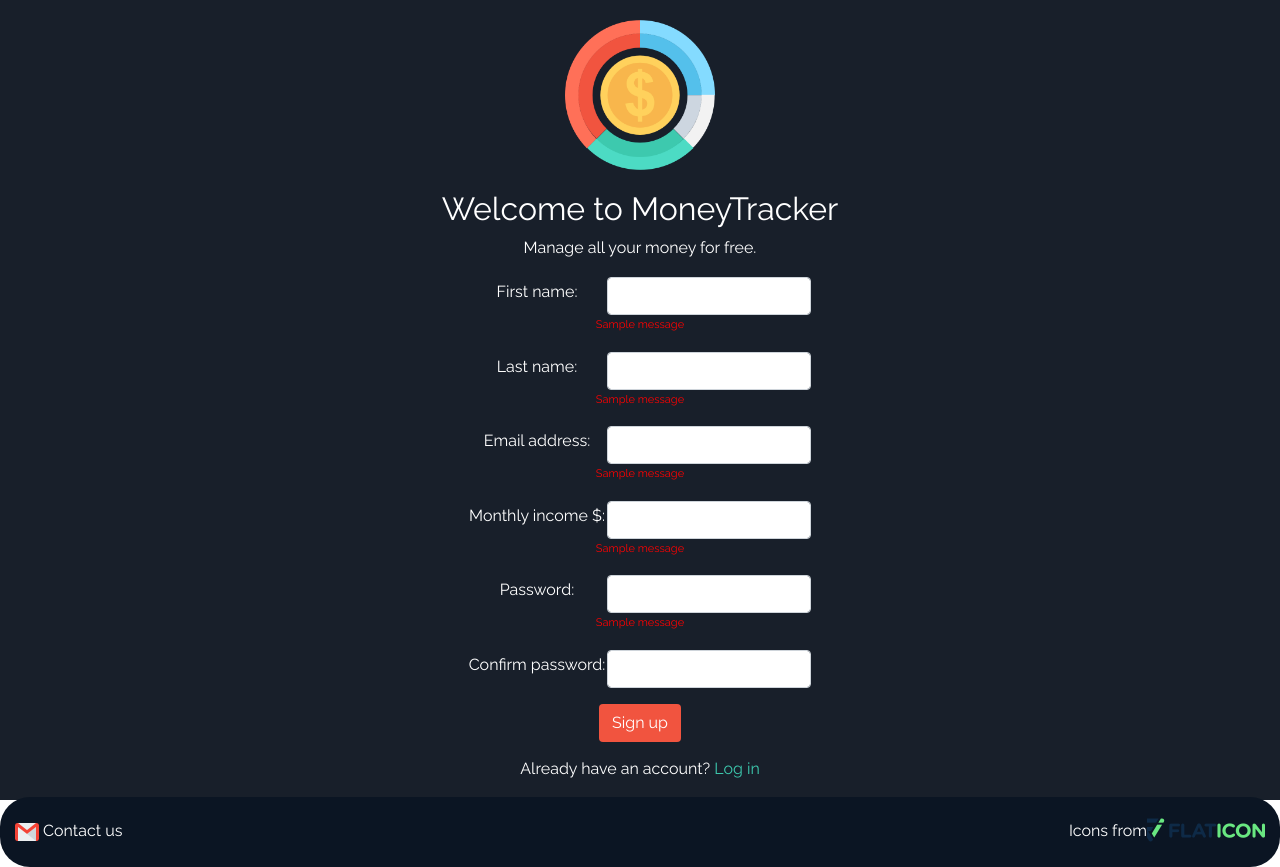
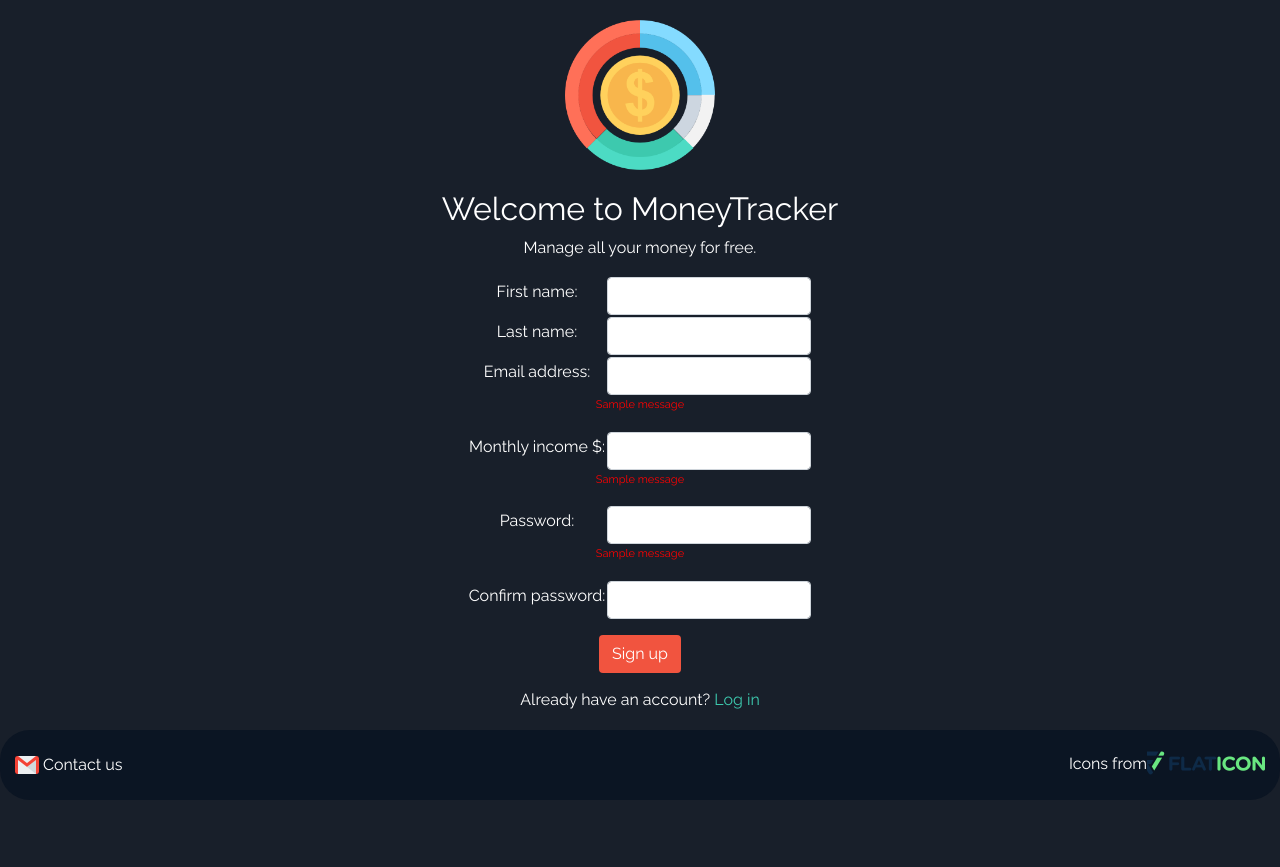
Before and after one commit to jetakasabaqi/money_tracker, a Flask app: page /register in a window 1280 px wide. After the commit the page ends 800 px from the top, so only its background shows below. Run offline with Flask 2, Linux system fonts and the light colour scheme; tables that the repository leaves empty hold one stand-in row (values such as "Sample post"); one stand-in notice (Sample message) is shown; some libraries are stand-ins or nearby versions.

Commit message:
Register user endpoint, login user endpoint. Redirect to home once logged or registered. Upgraded database

```diff
--- a/controller_functions.py
+++ b/controller_functions.py
@@ -15,12 +15,26 @@
     return render_template("index.html")
 
 def register():
-    return render_template("register.html")
+    if 'user_id' in session:
+        return render_template("home.html")
+    else:
+        return render_template("register.html")
+
 
 def login():
-    return render_template("login.html")
+    if 'user_id' in session:
+        return redirect("/home")
+    else:
+        return render_template("login.html")
+
+def home():
+    if 'user_id' in session:
+        return render_template("home.html")
+    else:
+        return redirect('/login')
 
 def on_register():
+    print(request.form)
     validation_check = User.validate_user(request.form)
 
     if not validation_check:
@@ -29,7 +43,7 @@
         if request.form:
             new_user = User.add_new_user(request.form)
             session['user_id'] = new_user.id
-        return redirect('/profile')
+        return redirect('/home')
 
 def on_login():
     validation_check = User.validate_on_login(request.form)
@@ -38,7 +52,7 @@
     else:
         result = User.query.filter_by(email=request.form.get('email')).first_or_404(description="Email doesn't exist")
         session['user_id'] = result.id
-        return redirect('/profile')
+        return redirect('/home')
 
 def logout():
     session.clear()
--- a/routes.py
+++ b/routes.py
@@ -1,10 +1,11 @@
 from flask import Flask
 from config import app
-from controller_functions import (landing_page, register, login, on_register, on_login, logout)
+from controller_functions import (landing_page, register, login, on_register, on_login, logout,home)
 
 app.add_url_rule("/", view_func=landing_page)
 app.add_url_rule("/register", view_func=register)
 app.add_url_rule("/login", view_func=login)
+app.add_url_rule('/home', view_func = home)
 app.add_url_rule("/register_user", view_func=on_register, methods=['POST'])
 app.add_url_rule("/login_user", view_func=on_login, methods=['POST'])
 app.add_url_rule("/logout", view_func=logout)
--- a/static/css/style.css
+++ b/static/css/style.css
@@ -1,6 +1,9 @@
 
 
 /*************************/
+body{
+  background: hsl(218, 28%, 13%);
+}
 .wrapper{
   height: 100vh;
   background: hsl(218, 28%, 13%);
@@ -33,7 +36,7 @@
     text-decoration: none;
     color:#3dc9ae;
   }
-  .signup-login form tr td p{
+  .errors-text{
     color: red;
     font-size: 11px;
   }
@@ -50,7 +53,11 @@
   align-items: center;
   padding: 15px;
   border-radius: 30px;
+  position: fixed;
+  bottom: 0;
+  width: 100%;
 }
+
   footer p{
     margin: 0;
   }
--- a/templates/register.html
+++ b/templates/register.html
@@ -19,33 +19,12 @@
 					<p>Manage all your money for free.</p>
 					<tr>
 						<td><label for="first_name">First name:</label></td>
-						<td><input type="text" name="first_name" id="first_name" class="form-control" ></td>
+						<td><input required type="text" name="first_name" id="first_name" class="form-control" ></td>
 					</tr>
-			        <tr>
-						<td colspan="2">
-						{% with messages = get_flashed_messages(category_filter=["first_name"])%}
-						{% if messages %}
-						{% for message in messages %}
-						<p>{{message}}</p>
-						{% endfor %}
-						{% endif %}
-						{% endwith %}
-						</td>
-					</tr>
+
 					<tr>
 						<td><label for="last_name">Last name:</label></td>
-						<td><input type="text" name="last_name" id="last_name" class="form-control" ></td>
-					</tr>
-					<tr>
-						<td colspan="2">
-							{% with messages = get_flashed_messages(category_filter=["last_name"])%}
-							{% if messages %}
-							{% for message in messages %}
-							<p>{{message}}</p>
-							{% endfor %}
-							{% endif %}
-							{% endwith %}
-						</td>
+						<td><input required type="text" name="last_name" id="last_name" class="form-control" ></td>
 					</tr>
 					<tr>
 						<td><label for="email">Email address:</label></td>
@@ -56,42 +35,47 @@
 							{% with messages = get_flashed_messages(category_filter=["email"])%}
 							{% if messages %}
 							{% for message in messages %}
-							<p>{{message}}</p>
+							<p class="errors-text">{{message}}</p>
 							{% endfor %}
 							{% endif %}
 							{% endwith %}
 						</td>
 					</tr>
+
 					<tr>
 						<td><label for="monthly_income">Monthly income $:</label></td>
-						<td><input type="text" name="monthly_income" id="monthly_income" class="form-control"></td>
+						<td><input required type="text" name="monthly_income" id="monthly_income" class="form-control"></td>
+
 					</tr>
 					<tr>
 						<td colspan="2">
 							{% with messages = get_flashed_messages(category_filter=["monthly_income"])%}
 							{% if messages %}
 							{% for message in messages %}
-							<p>{{message}}</p>
+							<p  class="errors-text">{{message}}</p>
 							{% endfor %}
 							{% endif %}
 							{% endwith %}
 						</td>
 					</tr>
+
 					<tr>
 						<td><label for="password">Password:</label></td>
 						<td><input type="password" name="password" id="password" class="form-control" ></td>
+
 					</tr>
 					<tr>
-						<td colspan="2">
+						<td colspan="2" >
 							{% with messages = get_flashed_messages(category_filter=["password"])%}
 							{% if messages %}
 							{% for message in messages %}
-							<p>{{message}}</p>
+							<p  class="errors-text">{{message}}</p>
 							{% endfor %}
 							{% endif %}
 							{% endwith %}
 						</td>
 					</tr>
+
 
 					<tr>
 						<td><label for="confirm_password">Confirm password: </label></td>
```
Also changed, not shown: models.py (+7 -6 lines), templates/home.html (+12 -0 lines), money_tracker.db.
